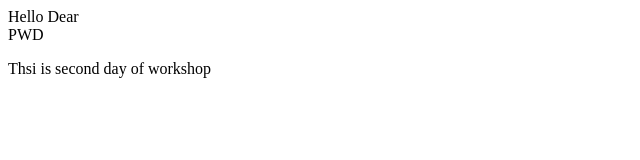
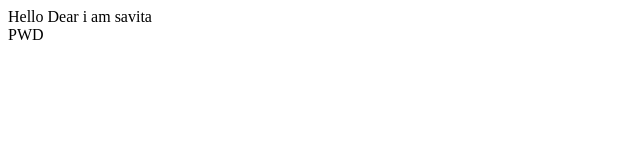
Before and after one commit to savitamahto/Demo-Repo, a plain HTML site: page index.html in a window 1280 px wide. Shown: the whole page, without its empty margins (0-640 px from the left). Drawn offline with Linux system fonts and the light colour scheme.

Commit message:
Add index.html file

```diff
--- a/index.html
+++ b/index.html
@@ -1,2 +1 @@
-<div>Hello Dear</div>PWD
-<p>Thsi is second day of workshop</p>
+<div>Hello Dear i am savita</div>PWD
```
